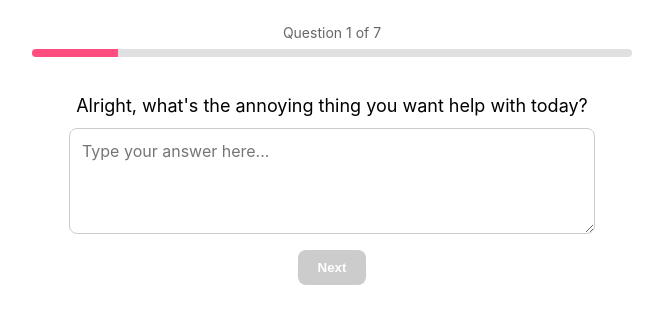
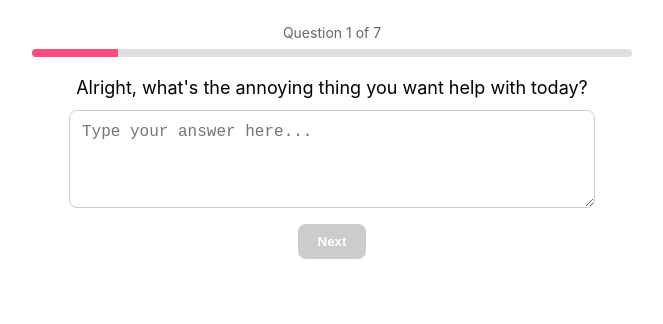
Before and after one commit to hannahrose11/izzy-form, a React (Create React App) app: page / in a window 1280 px wide. Shown: the top 324 px of the page, without its empty margins (308-971 px from the left). Built offline with nearby package versions, Linux system fonts and the light colour scheme.

Commit message:
Fix alignment and use same input approach as izzygptfree

```diff
--- a/src/App.js
+++ b/src/App.js
@@ -110,15 +110,7 @@ export default function App() {
   const current = questions[step];
 
   return (
-    <div style={{
-      fontFamily: "Inter, sans-serif",
-      maxWidth: 600,
-      margin: "0 auto",
-      padding: 24,
-      display: "flex",
-      flexDirection: "column",
-      alignItems: "center"
-    }}>
+    <div style={{ fontFamily: "Inter, sans-serif", maxWidth: 600, margin: "0 auto", padding: 24 }}>
       {error && (
         <div style={{
           background: "#fee",
@@ -126,16 +118,15 @@ export default function App() {
           padding: 12,
           marginBottom: 20,
           borderRadius: 8,
-          fontSize: 14,
-          width: "100%"
+          fontSize: 14
         }}>
           {error}
         </div>
       )}
 
       {!finalPrompt ? (
-        <div style={{ width: "100%", display: "flex", flexDirection: "column", alignItems: "center" }}>
-          <div style={{ marginBottom: 20, width: "100%", textAlign: "center" }}>
+        <div style={{ textAlign: "center" }}>
+          <div style={{ marginBottom: 20 }}>
             <div style={{ fontSize: 14, color: "#666", marginBottom: 8 }}>
               Question {step + 1} of {questions.length}
             </div>
@@ -155,33 +146,36 @@ export default function App() {
             </div>
           </div>
 
-          <p style={{ fontSize: 18, marginBottom: 12, textAlign: "center", width: "100%" }}>
-            {current.question}
-          </p>
-
+          <p style={{ fontSize: 18, marginBottom: 12 }}>{current.question}</p>
           <textarea
             rows={4}
             style={{
               width: "100%",
               maxWidth: 500,
+              margin: "0 auto",
+              display: "block",
               padding: 12,
               fontSize: 16,
               borderRadius: 8,
               border: "1px solid #ccc",
               resize: "vertical",
-              fontFamily: "inherit",
-              marginBottom: 16
+              WebkitAppearance: "none",
+              appearance: "none",
             }}
             value={currentInput}
             onChange={(e) => setCurrentInput(e.target.value)}
             placeholder="Type your answer here..."
+            autoComplete="off"
+            autoCorrect="off"
+            autoCapitalize="sentences"
           />
 
-          <div style={{ display: "flex", gap: 8, justifyContent: "center" }}>
+          <div style={{ marginTop: 16 }}>
             {step > 0 && (
               <button
                 onClick={handleBack}
                 style={{
+                  marginRight: 8,
                   background: "#f0f0f0",
                   color: "#333",
                   padding: "10px 20px",
@@ -212,10 +206,8 @@ export default function App() {
           </div>
         </div>
       ) : (
-        <div style={{ width: "100%", display: "flex", flexDirection: "column", alignItems: "center" }}>
-          <h2 style={{ fontSize: 20, marginBottom: 12, textAlign: "center" }}>
-            Here's your GPT-optimized prompt:
-          </h2>
+        <div style={{ textAlign: "center" }}>
+          <h2 style={{ fontSize: 20, marginBottom: 12 }}>Here's your GPT-optimized prompt:</h2>
           <pre style={{
             background: "#f6f6f6",
             padding: 16,
@@ -223,17 +215,15 @@ export default function App() {
             whiteSpace: "pre-wrap",
             textAlign: "left",
             maxHeight: 400,
-            overflow: "auto",
-            width: "100%",
-            maxWidth: 500,
-            marginBottom: 16
+            overflow: "auto"
           }}>
             {finalPrompt}
           </pre>
-          <div style={{ display: "flex", gap: 8, justifyContent: "center" }}>
+          <div style={{ marginTop: 16 }}>
             <button
               onClick={copyPrompt}
               style={{
+                marginRight: 8,
                 background: "#00C2A8",
                 color: "white",
                 padding: "10px 16px",
```
